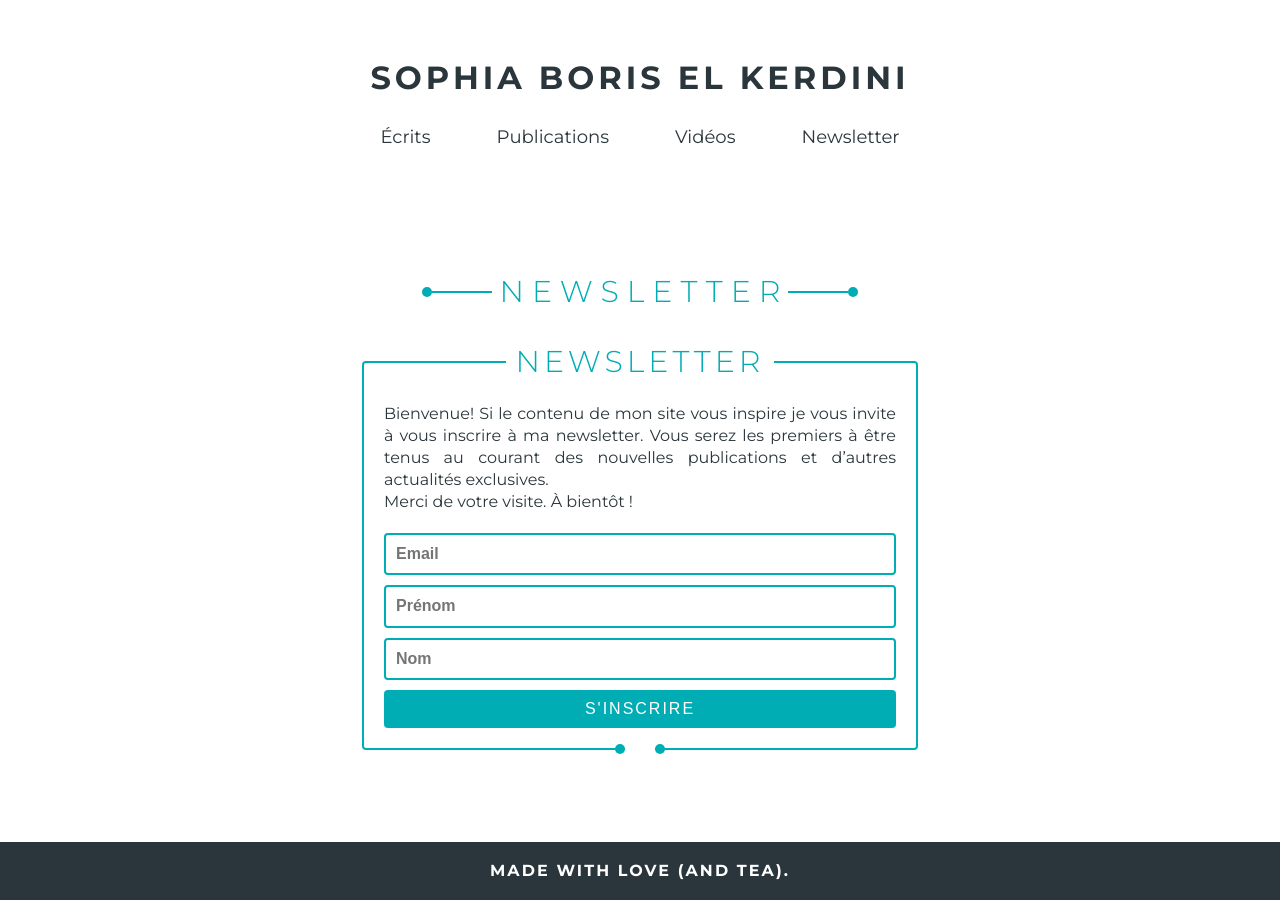
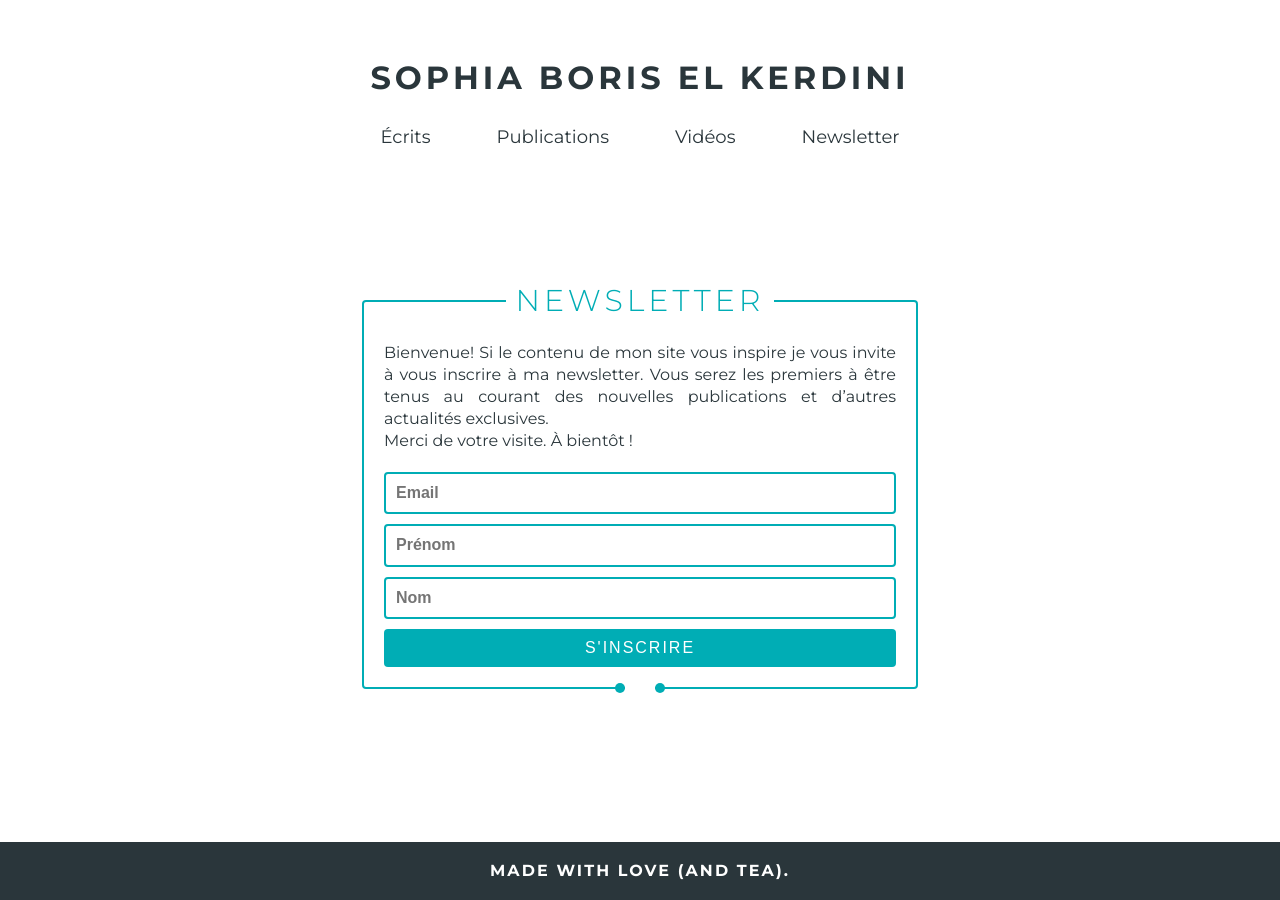
Before and after one commit to et3rnalsunshine/et3rnalsunshine, a Jekyll site: the page built from newsletter.html, in a window 1280 px wide. Built offline with Jekyll 4.4.1, drawn with Linux system fonts in a browser that asks for light colours; comment, search, counter and statistics services are not loaded.

```diff
--- a/_layouts/category.html
+++ b/_layouts/category.html
@@ -3,10 +3,10 @@ layout: page
 ---
 
 <div class="content content--writings">
-  {% assign containsNoEntry = true %}
+  {% assign hasNoEntry = true %}
   {% for post in site.posts %}
     {% if post.categories[0] == page.name %}
-      {% assign containsNoEntry = false %}
+      {% assign hasNoEntry = false %}
       <a href="{{ post.url | prepend: site.baseurl }}" class="entry">
         <h2 class="entry__text">{{ post.title }}</h2>
         {% if post.author %}
@@ -17,7 +17,7 @@ layout: page
     {% endif %}
   {% endfor %}
 
-  {% if containsNoEntry %}
+  {% if hasNoEntry == true %}
     <div>
       There's no published stuff in this category. Come back lateur!
     </div>
--- a/_layouts/page.html
+++ b/_layouts/page.html
@@ -2,7 +2,13 @@
 layout: default
 ---
 
-{% if page.title %}
+{% if page.hide_title %}
+	{% assign hide_title = page.hide_title %}
+{% else %}
+	{% assign hide_title = false %}
+{% endif %}
+
+{% if page.title and hide_title == false %}
 	<h1 class="title">
 	  <span class="title__text">{{ page.title }}</span>
 	</h1>
--- a/newsletter.html
+++ b/newsletter.html
@@ -1,5 +1,6 @@
 ---
 title: Newsletter
+hide_title: true
 layout: page
 ---
 
```
